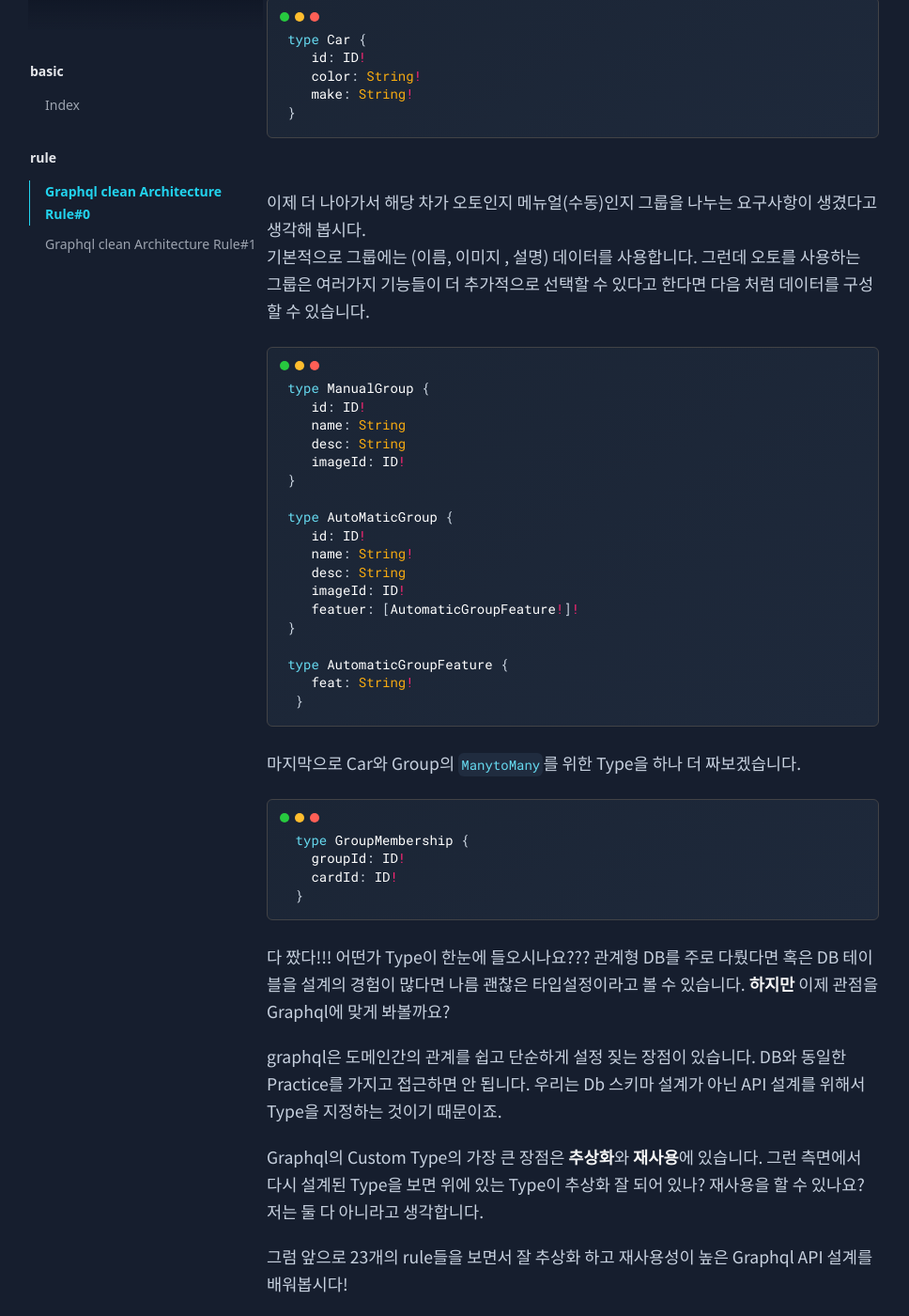
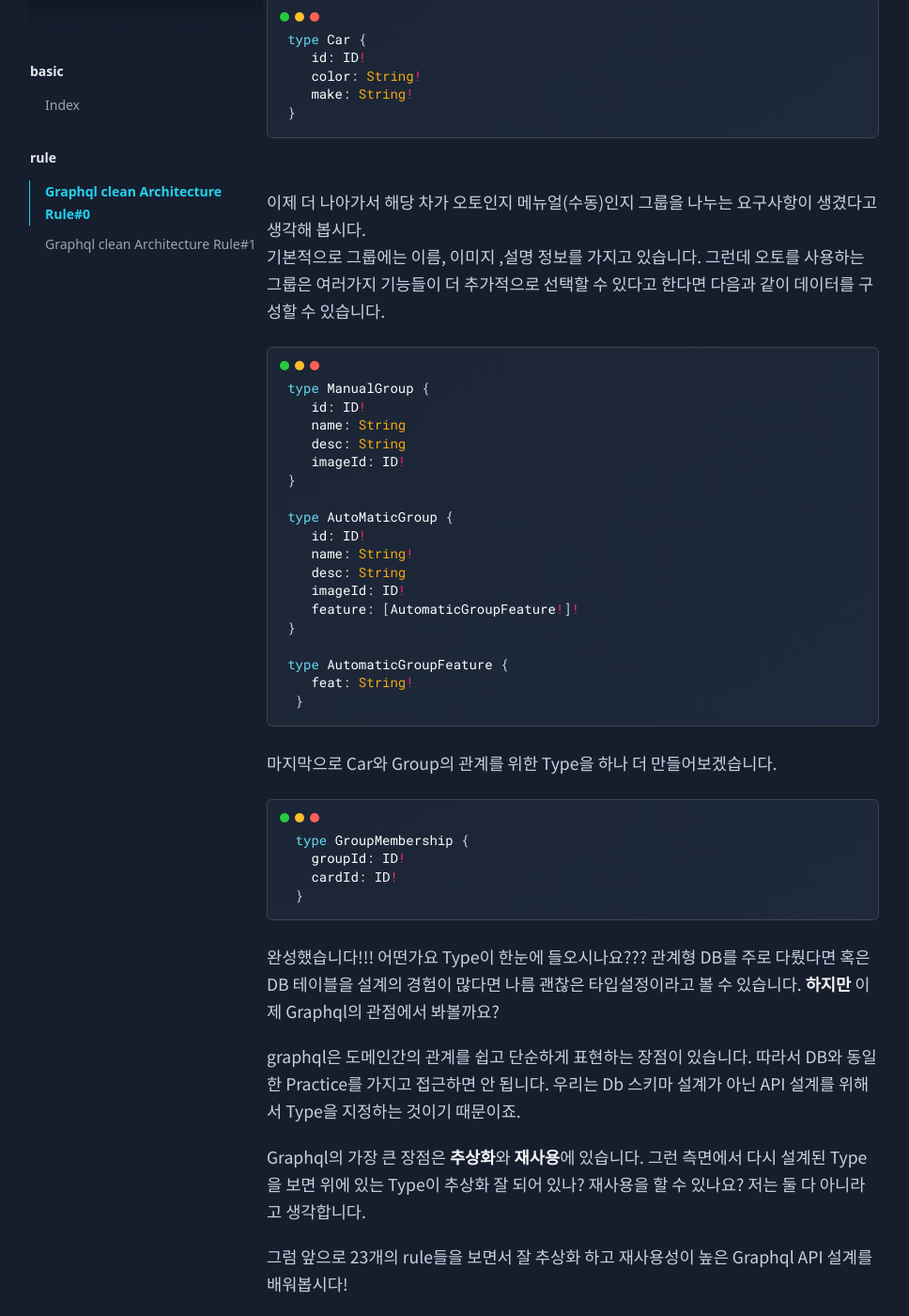
Before and after one commit to player31-kks/player31-kks.github.io, a Jekyll site: the page built from _posts/graphql/rule/2022-08-01-rule0.md, in a window 1280 px wide and 1400 px high, scrolled down 364 px. Shown: the whole window at 94% size, without its empty margins (0-968 px from the left). Built offline with Jekyll 4.4.1, drawn with Linux system fonts in a browser that asks for light colours; nearby versions of some CDN libraries; some web fonts are replaced; some of the changed text lies outside the part shown.

Commit message:
[Fix] 이상한 문장들 수정

````diff
--- a/_posts/graphql/rule/2022-08-01-rule0.md
+++ b/_posts/graphql/rule/2022-08-01-rule0.md
@@ -5,10 +5,10 @@ title: Graphql clean Architecture Rule#0
 ---
 
 
-지금 부터 graphql의 best practice를 써볼 예정입니다. 참조는 [Shopify](https://github.com/Shopify/graphql-design-tutorial) 이곳을 했습니다.
+지금 부터 graphql의 best practice를 써볼 예정입니다. <[Shopify](https://github.com/Shopify/graphql-design-tutorial)> 참조했습니다.
 
-자동차를 구입하는 서비스를 graphql의 API를 사용해서 만든다고 했을때 어떻게 데이터를 구성하면 좋을까요?<br>
-자동차의 특성에는 color와 brand가 있을때 다음과 같이 타입을 설정할 수 있습니다.
+자동차를 구입하는 서비스를 graphql의 API를 사용해서 만든다고 했을 때 어떻게 데이터를 구성하면 좋을까요?<br>
+자동차의 특성에는 color와 brand가 있다고 가정하면 다음과 같이 타입을 만들 수 있습니다.
 
 ```typescript
  type Car {
@@ -19,8 +19,8 @@ title: Graphql clean Architecture Rule#0
 ```
 <br>
 이제 더 나아가서 해당 차가 오토인지 메뉴얼(수동)인지 그룹을 나누는 요구사항이 생겼다고 생각해 봅시다.<br>
-기본적으로 그룹에는 (이름, 이미지 , 설명) 데이터를 사용합니다.
-그런데 오토를 사용하는 그룹은 여러가지 기능들이 더 추가적으로 선택할 수 있다고 한다면 다음 처럼 데이터를 구성할 수 있습니다.
+기본적으로 그룹에는 이름, 이미지 ,설명 정보를 가지고 있습니다.
+그런데 오토를 사용하는 그룹은 여러가지 기능들이 더 추가적으로 선택할 수 있다고 한다면 다음과 같이 데이터를 구성할 수 있습니다.
 
 ```typescript
  type ManualGroup {
@@ -35,7 +35,7 @@ title: Graphql clean Architecture Rule#0
     name: String!
     desc: String
     imageId: ID!
-    featuer: [AutomaticGroupFeature!]!
+    feature: [AutomaticGroupFeature!]!
  }
 
  type AutomaticGroupFeature {
@@ -43,7 +43,7 @@ title: Graphql clean Architecture Rule#0
   }
 ```
 
-마지막으로 Car와 Group의 `ManytoMany`를 위한 Type을 하나 더 짜보겠습니다.
+마지막으로 Car와 Group의 관계를 위한 Type을 하나 더 만들어보겠습니다.
 
 ```typescript
   type GroupMembership {
@@ -51,10 +51,10 @@ title: Graphql clean Architecture Rule#0
     cardId: ID!
   }
 ```
-다 짰다!!! 어떤가 Type이 한눈에 들오시나요??? 관계형 DB를 주로 다뤘다면 혹은 DB 테이블을 설계의 경험이 많다면 나름 괜찮은 타입설정이라고 볼 수 있습니다. <strong>하지만</strong> 이제 관점을 Graphql에 맞게 봐볼까요?
+완성했습니다!!! 어떤가요 Type이 한눈에 들오시나요??? 관계형 DB를 주로 다뤘다면 혹은 DB 테이블을 설계의 경험이 많다면 나름 괜찮은 타입설정이라고 볼 수 있습니다. <strong>하지만</strong> 이제 Graphql의 관점에서 봐볼까요?
 
-graphql은 도메인간의 관계를 쉽고 단순하게 설정 짖는 장점이 있습니다. DB와 동일한 Practice를 가지고 접근하면 안 됩니다. 우리는 Db 스키마 설계가 아닌 API 설계를 위해서 Type을 지정하는 것이기 때문이죠.
+graphql은 도메인간의 관계를 쉽고 단순하게 표현하는 장점이 있습니다. 따라서 DB와 동일한 Practice를 가지고 접근하면 안 됩니다. 우리는 Db 스키마 설계가 아닌 API 설계를 위해서 Type을 지정하는 것이기 때문이죠.
 
-Graphql의 Custom Type의 가장 큰 장점은 <strong>추상화</strong>와 <strong>재사용</strong>에 있습니다. 그런 측면에서 다시 설계된 Type을 보면 위에 있는 Type이 추상화 잘 되어 있나? 재사용을 할 수 있나요? 저는 둘 다 아니라고 생각합니다.
+Graphql의 가장 큰 장점은 <strong>추상화</strong>와 <strong>재사용</strong>에 있습니다. 그런 측면에서 다시 설계된 Type을 보면 위에 있는 Type이 추상화 잘 되어 있나? 재사용을 할 수 있나요? 저는 둘 다 아니라고 생각합니다.
 
 그럼 앞으로 23개의 rule들을 보면서 잘 추상화 하고 재사용성이 높은 Graphql API 설계를 배워봅시다!
````
